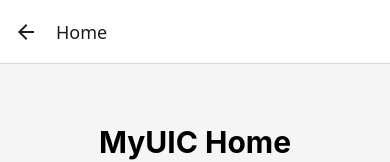
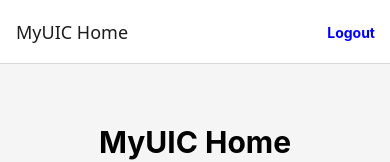
Before and after one commit to RickyTheCoder/myUIC, a React Native app in the folder frontend/: screen /Home in a window 390 px wide. Shown: the top 162 px of the page. Built offline with nearby package versions, Linux system fonts and the light colour scheme.

Commit message:
log out botton working

```diff
--- a/frontend/App.js
+++ b/frontend/App.js
@@ -1,6 +1,8 @@
 import React from 'react';
 import { NavigationContainer } from '@react-navigation/native';
 import { createStackNavigator } from '@react-navigation/stack';
+import { TouchableOpacity, Text } from 'react-native';
+
 
 import LoginScreen from './Login.js';
 import HomeScreen from './Home.js';
@@ -14,12 +16,20 @@
         <Stack.Screen
           name="Login"
           component={LoginScreen}
-          options={{ title: 'Login' }}
+          options={{ title: 'Login', headerLeft: null }}
         />
         <Stack.Screen
           name="Home"
           component={HomeScreen}
-          options={{ title: 'Home' }}
+          options={({ navigation }) => ({
+            title: 'MyUIC Home',
+            headerLeft: null, // Remove back button
+            headerRight: () => (
+              <TouchableOpacity onPress={() => navigation.navigate('Login')}>
+                <Text style={{ color: 'blue',fontWeight: 'bold', marginRight: 15 }}>Logout</Text>
+              </TouchableOpacity>
+            ),
+          })}
         />
       </Stack.Navigator>
     </NavigationContainer>
--- a/frontend/Login.js
+++ b/frontend/Login.js
@@ -116,5 +116,4 @@
     // Add marginTop if needed to slightly lift it
     // marginTop: 10,
   },
-
 });
```
